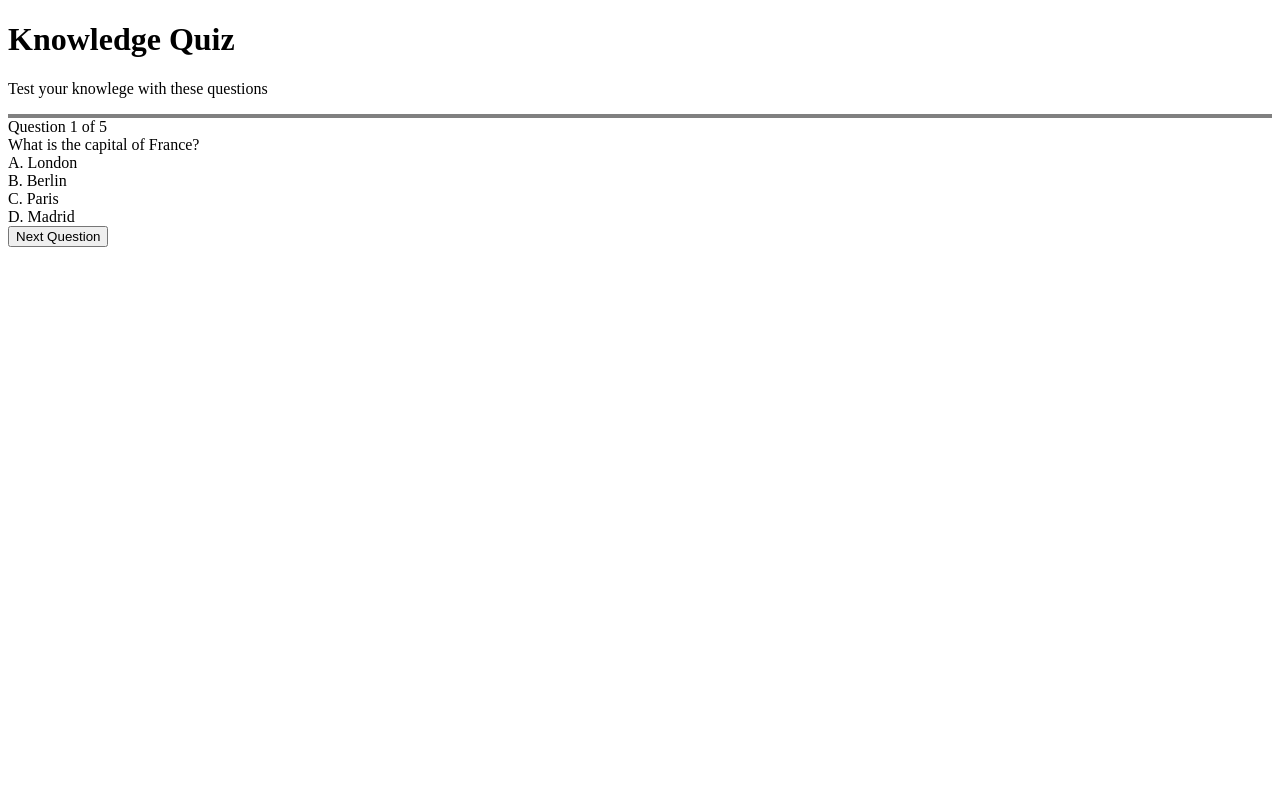
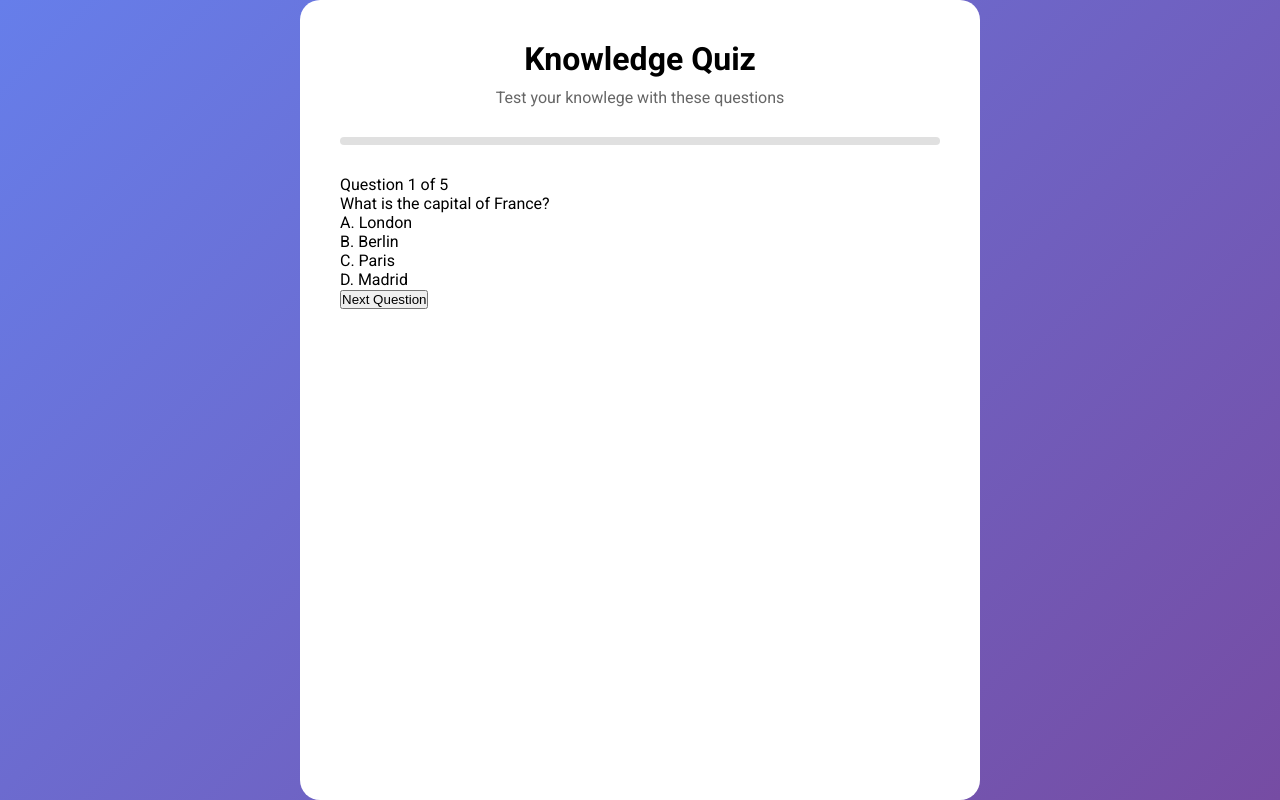
Before and after one commit to Sinenkosi072/quiz--app, a plain HTML site: page index.html in a window 1280 px wide. Drawn offline with nearby package versions, Linux system fonts and the light colour scheme.

Commit message:
added css on the quiz

```diff
--- a/assets/css/style.css
+++ b/assets/css/style.css
@@ -1,3 +1,40 @@
+@import url('https://fonts.googleapis.com/css2?family=Roboto:ital,wght@0,100..900;1,100..900&display=swap');
+
+*{
+    margin: 0;
+    padding: 0;
+}
+body{
+    font-family:"Roboto", sans-serif;
+    background: linear-gradient(135deg, #667eea, #764ca3);
+    min-height: 100vh;
+    justify-content: center;
+    display: flex;
+}
+
+.quiz-container{
+    background: rgb(255, 255, 255);
+    padding: 40px;
+    border-radius: 20px;
+    max-width: 600px;
+    width: 100%;
+
+}
+
+.quiz-container .quiz-header{
+    text-align: center;
+    margin-bottom: 30px;
+}
+
+.quiz-container .quiz-header h1{
+    margin-top: 0;
+    margin-bottom: 10px;
+}
+
+ .quiz-header p{
+color: #666;
+}
+
 .answer-pointer .answer-option{
     cursor: pointer;
 }
@@ -11,12 +48,18 @@
 }
 
 .progress-bar{
-    background-color: grey ;
-    height: 4px;
+    background: #e0e0e0 ;
+    height: 8px;
+    border-radius: 4px;
+    margin-bottom: 30px;
+    overflow: hidden;
 }
 
 .progress-fill{
-    background-color: blue;
-    width: 20;
-    height: 4px;
+background: linear-gradient(90deg, #667eea, #764ca3);
+width: 90%;
+height: 100%;
+border-radius: 4px;
+
+
 }
```
